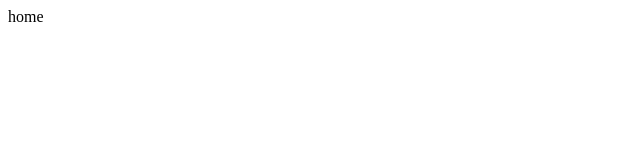
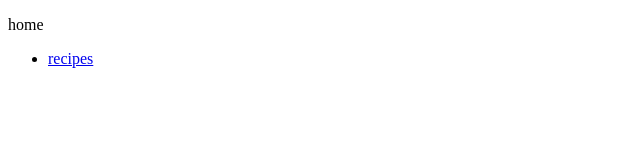
Before and after one commit to june-s13/IPRO-C-RecipeBook, a React (Vite) app in the folder client/: page / in a window 1280 px wide. Shown: the top 160 px of the page, without its empty margins (0-640 px from the left). Built offline with nearby package versions, Linux system fonts and the light colour scheme.

Commit message:
add link to example

```diff
--- a/client/src/pages/index.jsx
+++ b/client/src/pages/index.jsx
@@ -1,5 +1,12 @@
-
-
 export function IndexPage() {
-  return <>home</>
+  return (
+    <>
+      <p>home</p>
+      <ul>
+        <li>
+          <a href="/recipes">recipes</a>
+        </li>
+      </ul>
+    </>
+  );
 }
```
